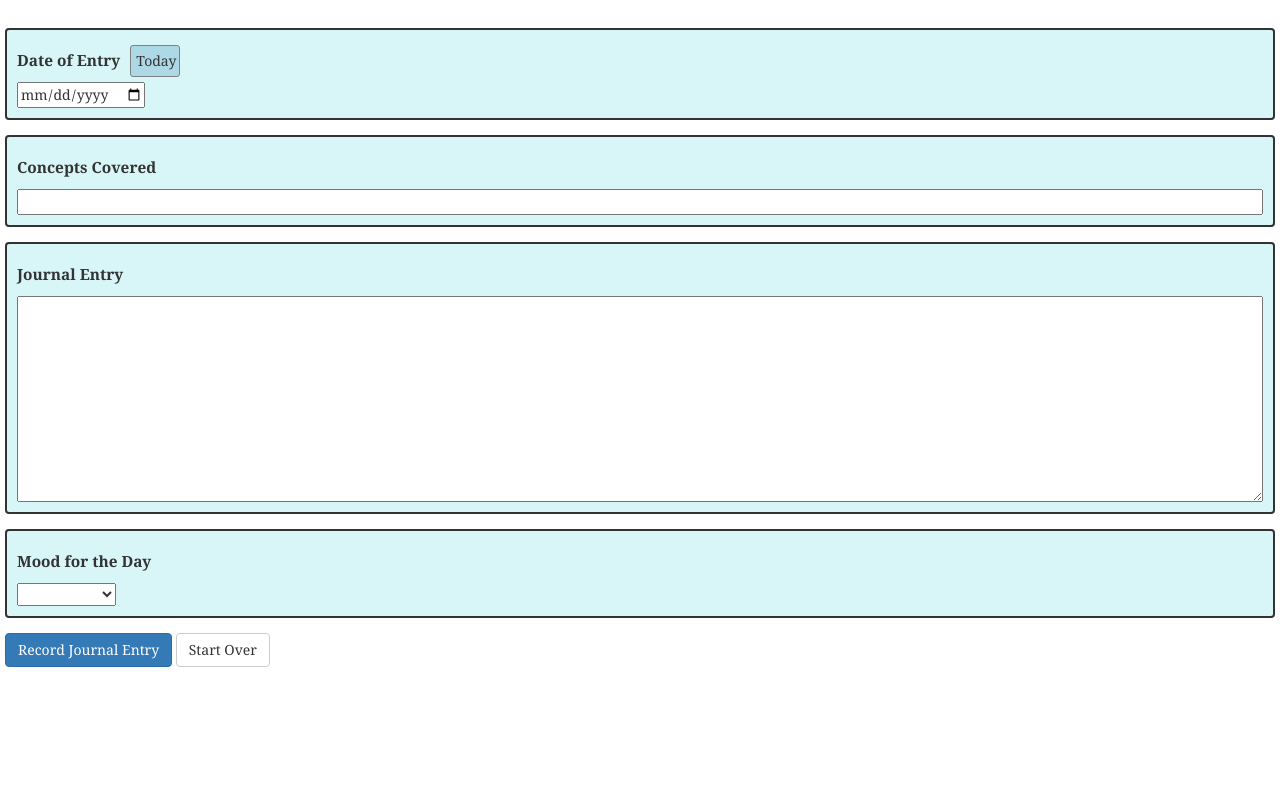
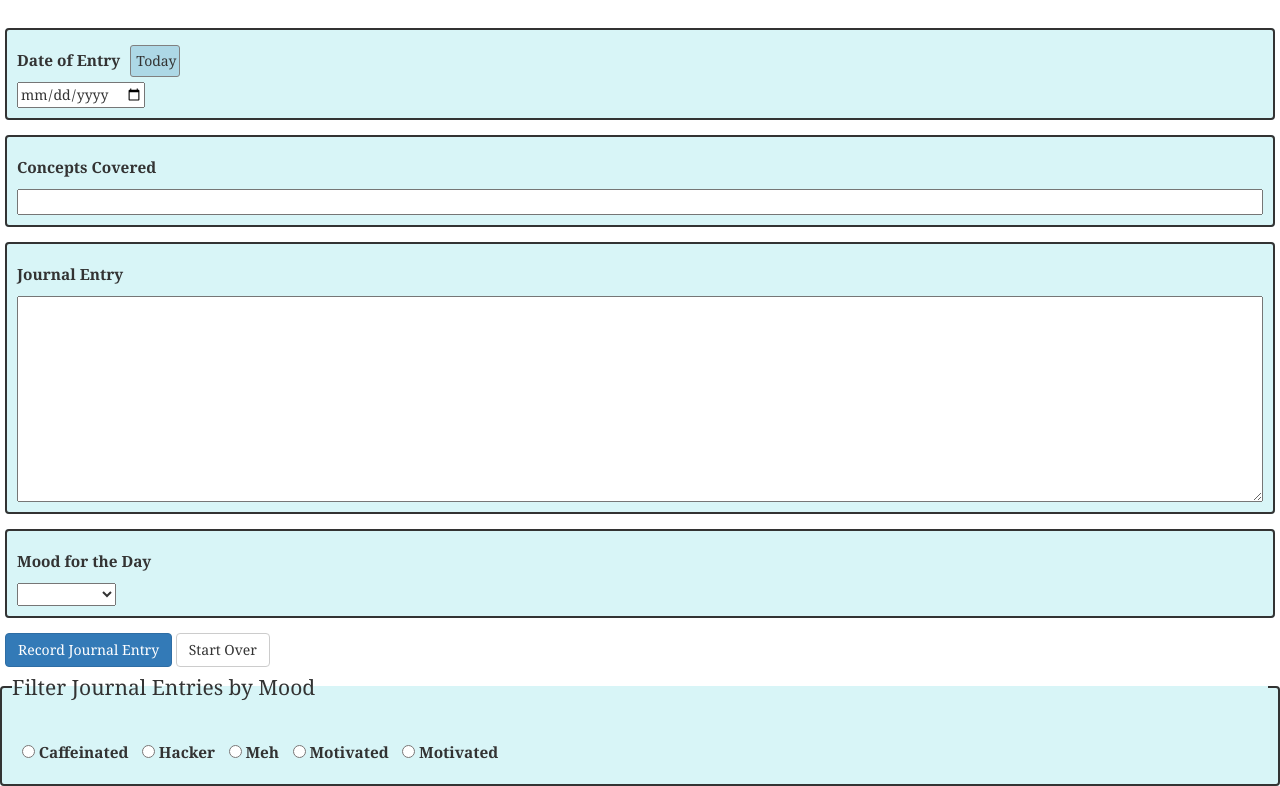
Before and after one commit to rdbishop19/daily-journal, a plain HTML site: page src/index.html in a window 1280 px wide. Shown: the part 167-953 px from the top of the page. Before the commit the page ends 839 px from the top, so only its background shows below. Drawn offline with nearby package versions, Linux system fonts and the light colour scheme; no server answers.

Commit message:
Feat: add filter-by-mood radio button to page

```diff
--- a/src/scripts/dom.js
+++ b/src/scripts/dom.js
@@ -3,13 +3,17 @@ import Form from './entryForm.js'
 import Events from './events.js'
 
 const Dom = {
-	renderEntryForm() {
+	renderPage() {
 		let formContainer = document.querySelector('#formContainer');
         let entryForm = Form.createEntryForm()
 		formContainer.innerHTML = entryForm;
+        let filterForm = Form.createMoodFilter()
+        formContainer.innerHTML += filterForm
 	},
 	renderJournal(entries) {
         let entryLog = document.querySelector('.entryLog');
+        entryLog.innerHTML = ''
+
         for (const entry of entries) {
 			const newEntry = Entry.createHtml(entry);
             entryLog.innerHTML += newEntry;
--- a/src/scripts/entryForm.js
+++ b/src/scripts/entryForm.js
@@ -29,7 +29,28 @@ const Form = {
             <input type="submit" id="save-entry" class="save btn btn-primary" value="Record Journal Entry">
             <input type="reset" id="clear-button" class="btn btn-default" value="Start Over">
         </form>`;
-	}
+    },
+    // Using <fieldset>, <legend>, <input type="radio">, and <label> HTML components,
+    // construct a set of radio buttons for selecting one of the moods.
+    // It's important that each of the radio buttons has the same value for the name attribute,
+    // but each should a different value for the value attribute.
+    createMoodFilter(){
+        return `
+            <fieldset id="mood-filter">
+                <legend>Filter Journal Entries by Mood</legend>
+                <input id="mood-1" type="radio" name="mood" value="Caffeinated">
+                <label for="mood-1">Caffeinated</label>
+                <input id="mood-2" type="radio" name="mood" value="Hacker">
+                <label for="mood-2">Hacker</label>
+                <input id="mood-3" type="radio" name="mood" value="Meh">
+                <label for="mood-3">Meh</label>
+                <input id="mood-4" type="radio" name="mood" value="Motivated">
+                <label for="mood-4">Motivated</label>
+                <input id="mood-5" type="radio" name="mood" value="Zombie">
+                <label for="mood-5">Motivated</label>
+            </fieldset>
+        `
+    }
 };
 
 export default Form
--- a/src/scripts/journal.js
+++ b/src/scripts/journal.js
@@ -6,6 +6,6 @@ import Dom from "./dom.js"
 import Data from "./data.js"
 import Events from "./events.js"
 
-Dom.renderEntryForm();
+Dom.renderPage();
 Data.getJournalEntries().then(Dom.renderJournal)
 Events.attachFormEvents()
--- a/src/styles/journal.css
+++ b/src/styles/journal.css
@@ -68,3 +68,11 @@ button {
     padding: 5px;
     background-color: lightblue;
 }
+
+legend {
+    border-bottom: none;
+}
+
+#mood-filter > input {
+    margin-left: 10px;
+}
```
